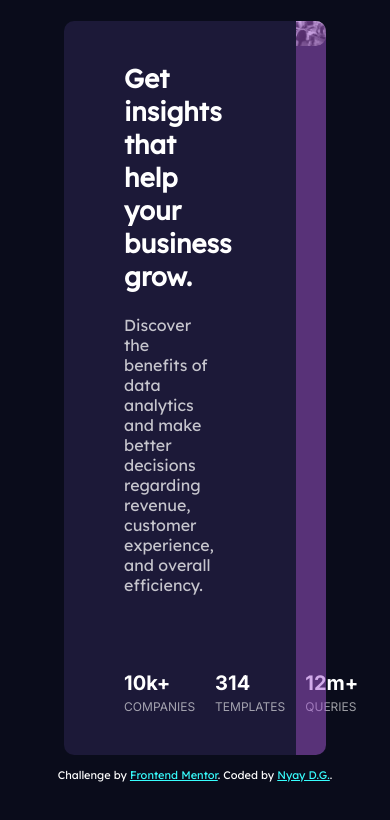
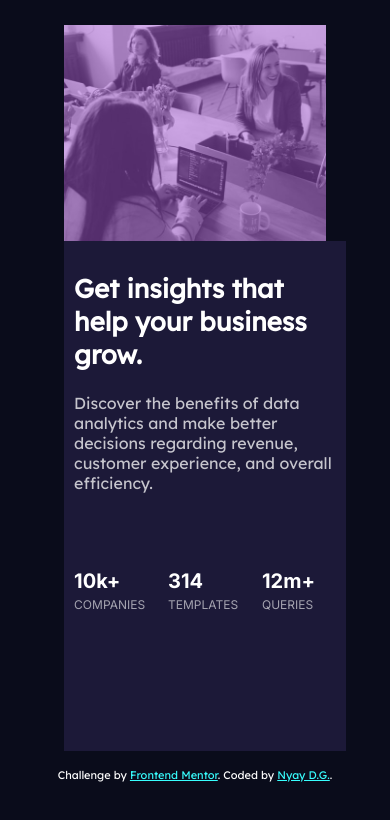
Before and after one commit to NyayDG/statPreviewCardComponent, a plain HTML site: page index.html in a window 390 px wide. Drawn offline with Linux system fonts and the light colour scheme.

Commit message:
Update styles.css

```diff
--- a/styles.css
+++ b/styles.css
@@ -15,7 +15,6 @@ body {
     display: flex;
     width: 70%;
     margin: auto;
-
 }
 
 .leftDiv {
@@ -93,3 +92,35 @@ height: auto;
     color: white;
  }
 .attribution a { color: hsl(180, 100%, 61%); }
+
+
+@media (max-width: 767px) {
+    .divOfmainPage {
+        display: flex;
+        width: 70%;
+        margin: auto;
+        flex-direction: column-reverse;
+    }
+    .leftDiv {
+        width: 100%;
+        background-color: rgb(28, 25, 56);
+        color: white;
+        padding: 10px;
+        border-radius: 0;
+    }
+    .gridContainer {
+        display: grid;
+        grid-template-rows: 1fr 1fr 1fr;
+        gap: 20px;
+    }
+    .rightDiv {
+        width: 100%;
+    }
+    .rightDivImage {
+        width: 100%;
+        border-radius: 0;
+    }
+    .image-accent-overlay {
+        border-radius: 0;
+    }
+}
```
